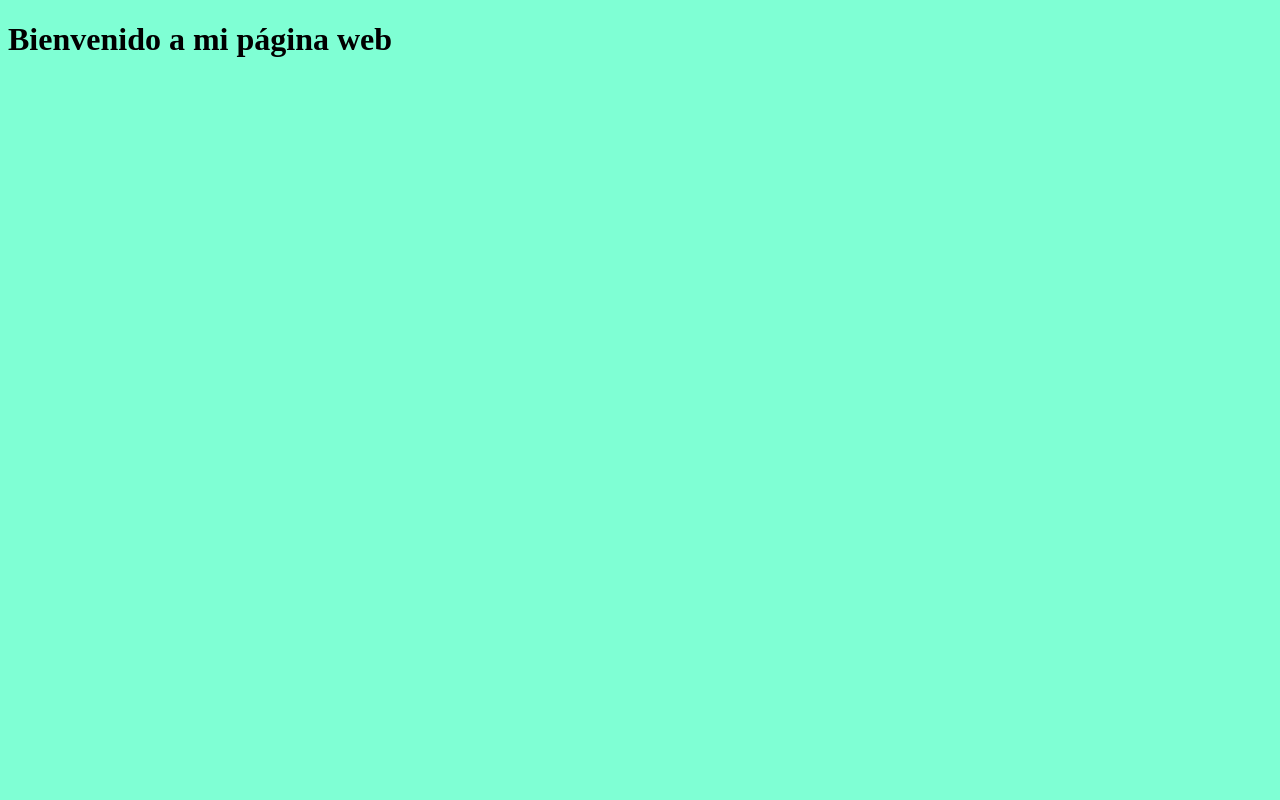
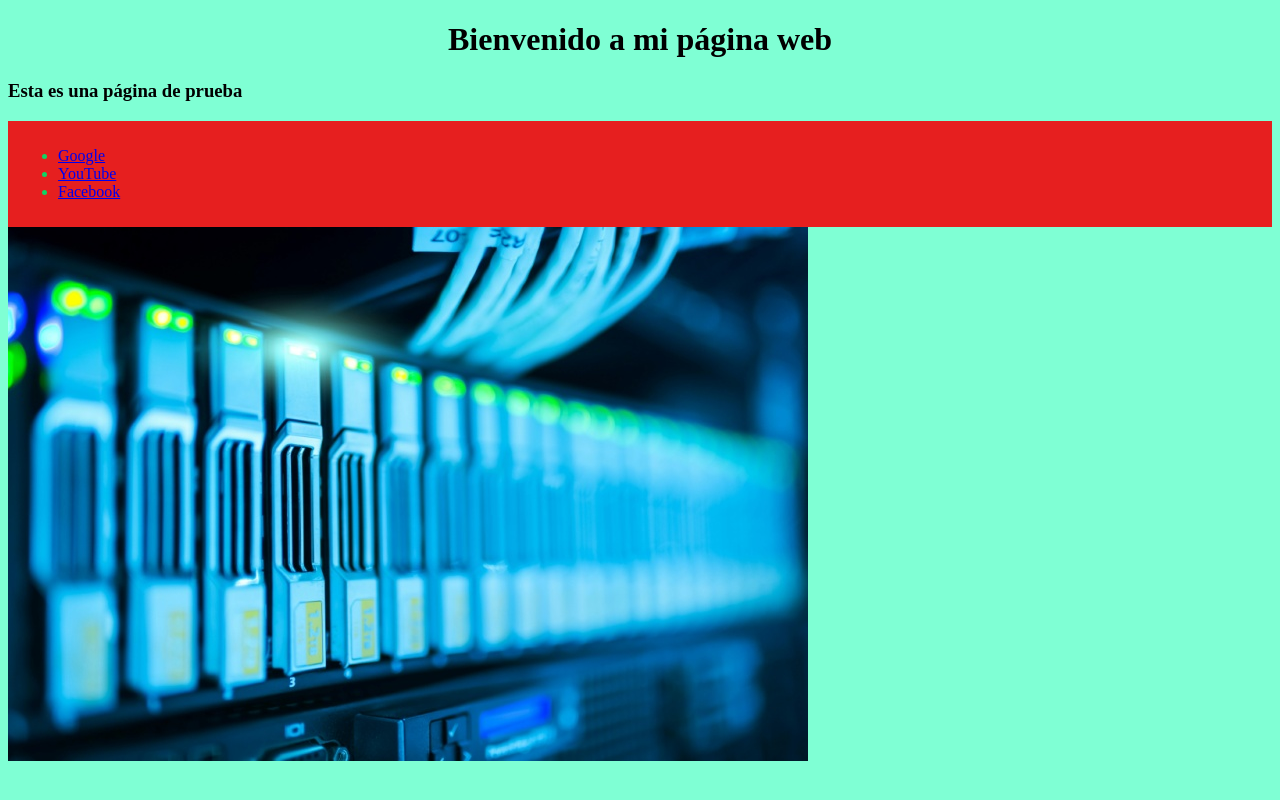
Before and after one commit to Ariel12877/HTML, a plain HTML site: page index.html in a window 1280 px wide. Drawn offline with Linux system fonts and the light colour scheme.

Commit message:
tercer commit

```diff
--- a/CSS/stylo.css
+++ b/CSS/stylo.css
@@ -1,3 +1,15 @@
 body{
     background-color: aquamarine;
 }
+nav{
+    background-color: #e61f1f;
+    color: rgb(17, 212, 99);
+    padding: 10px;
+}
+h1{
+    color: black;
+    text-align: center;
+}
+.servidor{
+    width:30%;
+}
--- a/index.html
+++ b/index.html
@@ -7,6 +7,18 @@
     <link rel="stylesheet" href="CSS/stylo.css">
 </head>
 <body>
-    <h1>Bienvenido a mi página web</h1>
+    <header>
+        <h1>Bienvenido a mi página web</h1>
+        <h3>Esta es una página de prueba</h3>
+        <nav>
+            <ul>
+                <li><a href="https://www.google.com">Google</a></li>
+                <li><a href="https://www.youtube.com">YouTube</a></li>
+                <li><a href="https://www.facebook.com">Facebook</a></li>
+            </ul>
+    </header>
+        <section>
+        <img clas="servidor" src="imag/foto.jpg"
+        </section>
 </body>
 </html>
```
